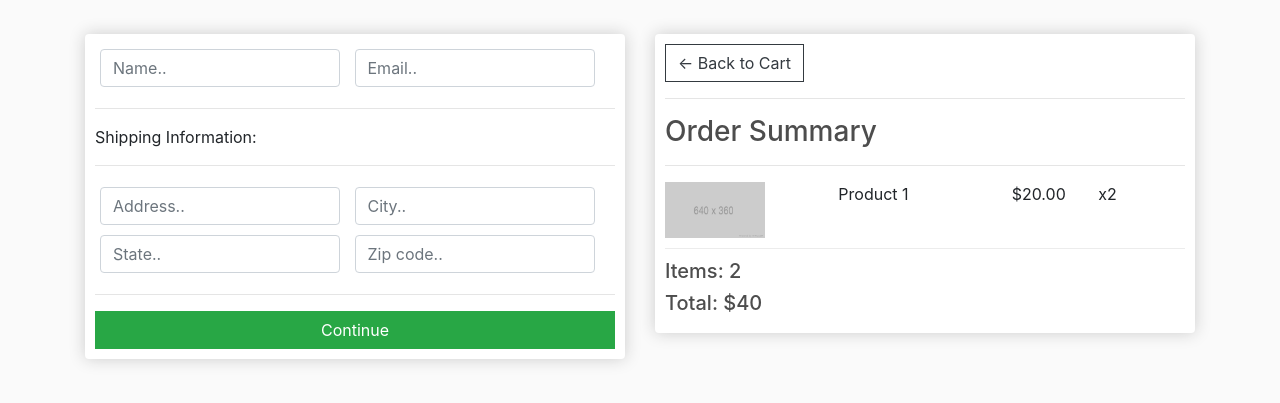
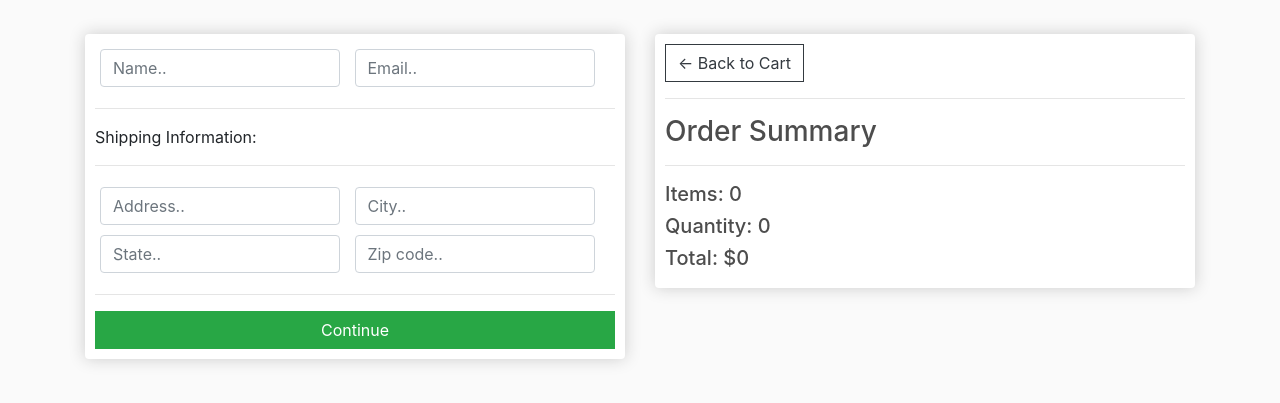
Before and after one commit to Saurav-stha/django-ecomm, a Django app: page /checkout/ in a window 1280 px wide. Shown: the part 57-460 px from the top of the page. Run offline with Django 5.2, Linux system fonts and the light colour scheme; some libraries are stand-ins or nearby versions.

Commit message:
feat: add dynamic listing in checkout

```diff
--- a/store/models.py
+++ b/store/models.py
@@ -45,6 +45,12 @@ class Order(models.Model):
 
         return cart_total
 
+    def get_cart_total_items(self):
+        orderitems= self.orderitem_set.all()
+        cart_total_items = sum([1 for item in orderitems])
+
+        return cart_total_items
+
     def get_cart_itemsQty(self):
         orderitems = self.orderitem_set.all()
         itemsQty = sum([item.qty for item in orderitems])
--- a/store/templates/store/checkout.html
+++ b/store/templates/store/checkout.html
@@ -54,14 +54,19 @@
             <hr>
             <h3>Order Summary</h3>
             <hr>
+
+            {% for item in items %}
             <div class="cart-row">
-                <div style="flex:2"><img class="row-image" src="{% static 'img/placeholder.png' %}"></div>
-                <div style="flex:2"><p>Product 1</p></div>
-                <div style="flex:1"><p>$20.00</p></div>
-                <div style="flex:1"><p>x2</p></div>
+                <div style="flex:2"><img class="row-image" src="{{ item.product.imageURL }}"></div>
+                <div style="flex:2"><p>{{ item.product.name }}</p></div>
+                <div style="flex:1"><p>${{ item.product.price|floatformat:2}}</p></div>
+                <div style="flex:1"><p>x{{ item.qty }}</p></div>
             </div>
-            <h5>Items:   2</h5>
-            <h5>Total:   $40</h5>
+            {% endfor %}
+
+            <h5>Items:   {{ order.get_cart_total_items }}</h5>
+            <h5>Quantity:   {{ order.get_cart_itemsQty }}</h5>
+            <h5>Total:   ${{ order.get_cart_total }}</h5>
 		</div>
 	</div>
 </div>
--- a/store/views.py
+++ b/store/views.py
@@ -16,11 +16,20 @@ def cart(request):
         items = order.orderitem_set.all()
     else:
         items = []
-        order = {'get_cart_total' : 0, 'get_cart_itemsQty' : 0}
+        order = {'get_cart_total' : 0, 'get_cart_itemsQty' : 0, 'get_cart_total_items':0}
 
     context = {'items': items, 'order': order}
     return render(request, 'store/cart.html', context)
 
 def checkout(request):
-    context = {}
-    return render(request, 'store/checkout.html')
+
+    if request.user.is_authenticated:
+        customer = request.user.customer
+        order, created = Order.objects.get_or_create(customer=customer, complete = False)
+        items = order.orderitem_set.all()
+    else:
+        items = []
+        order = {'get_cart_total': 0 , 'get_cart_itemsQty': 0, 'get_cart_total_items' : 0}
+
+    context = {'items':items, 'order': order}
+    return render(request, 'store/checkout.html', context )
```
Also changed, not shown: db.sqlite3.
